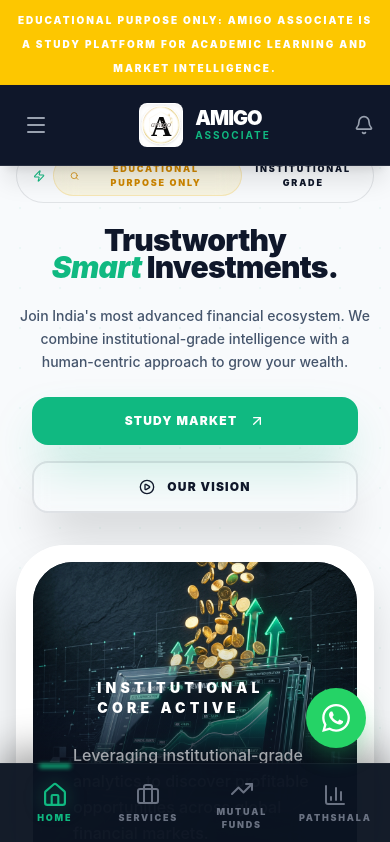
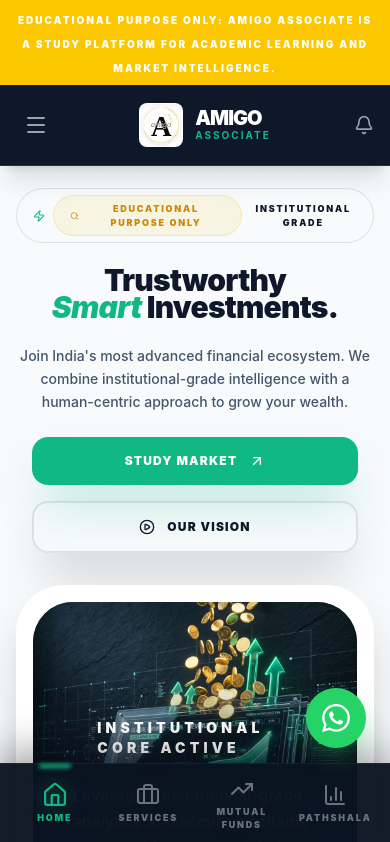
Before and after one commit to amigoassociate07/Amigo-, a React (Vite) app: page / in a window 390 px wide. Shown: the top 842 px of the page. Built offline with nearby package versions, Linux system fonts and the light colour scheme.

Commit message:
Add top margin to hero pill on mobile view

```diff
--- a/src/pages/Home.jsx
+++ b/src/pages/Home.jsx
@@ -284,7 +284,7 @@ const Home = ({ onExploreClick, homeData }) => {
                             transition={{ duration: 0.8 }}
                             className="text-center lg:text-left flex flex-col items-center lg:items-start"
                         >
-                            <div className="glass-pill bg-slate-50 border-corex-navy/10 text-corex-navy mb-6 sm:mb-10 lg:mb-6 xl:mb-10">
+                            <div className="glass-pill mt-10 sm:mt-0 bg-slate-50 border-corex-navy/10 text-corex-navy mb-6 sm:mb-10 lg:mb-6 xl:mb-10">
                                 <Zap className="h-4 w-4 sm:h-5 sm:w-5 text-corex-accent" />
                                 <div className="glass-pill bg-yellow-400/10 border-yellow-500/20 text-yellow-600">
                                     <Search className="h-3 w-3 sm:h-3.5 sm:w-3.5" /> Educational Purpose Only
```
